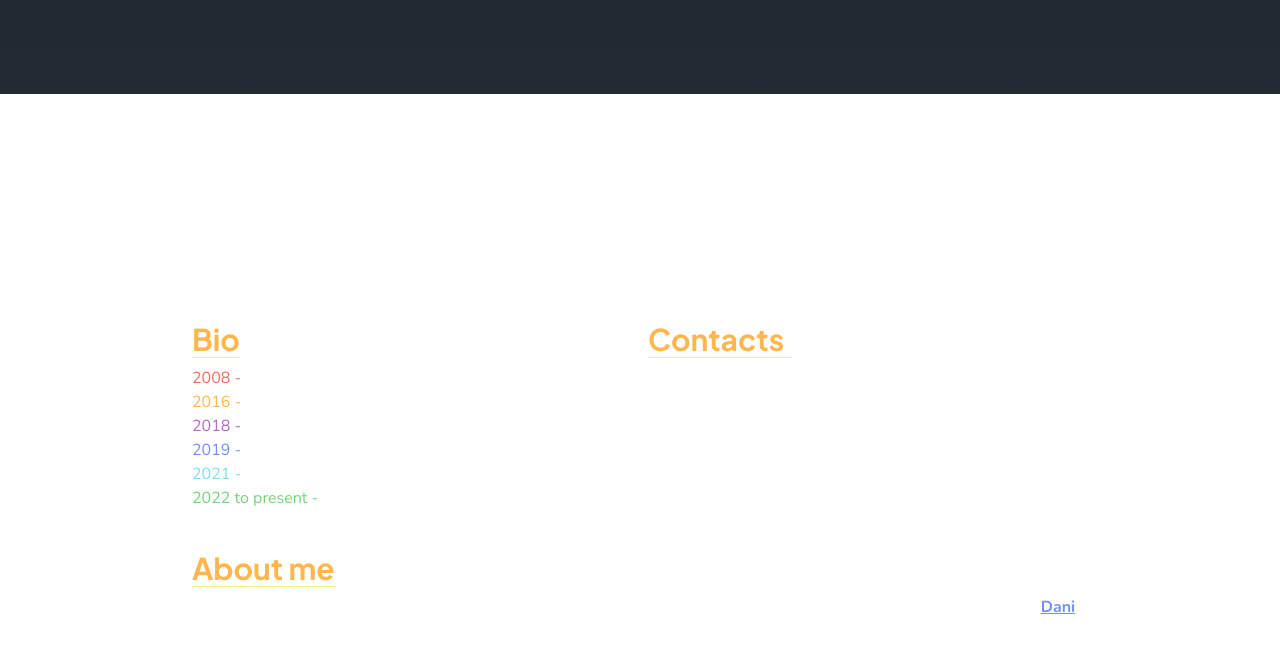
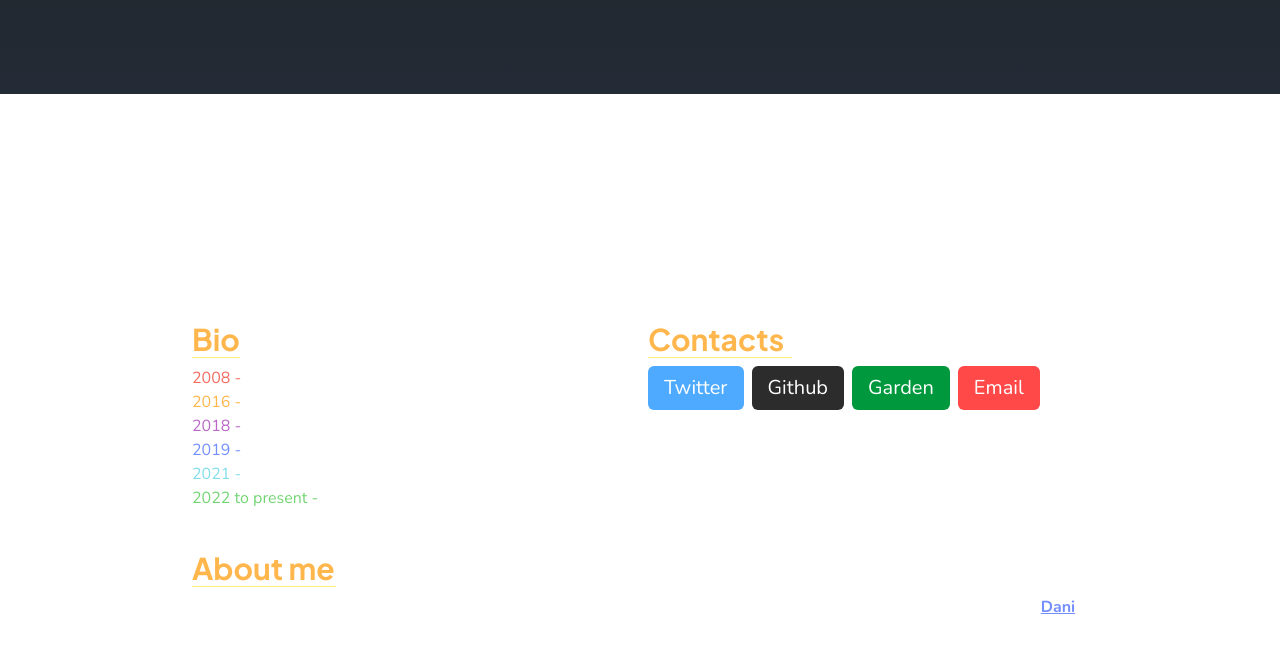
Before and after one commit to PatatoBit/folio, a SvelteKit app: page / in a window 1280 px wide. Shown: the part 706-1358 px from the top of the page. Built offline with nearby package versions, Linux system fonts and the light colour scheme; no server answers.

Commit message:
button colors

```diff
--- a/src/components/ContactButton.svelte
+++ b/src/components/ContactButton.svelte
@@ -4,7 +4,10 @@
 	export let colorCode: `#${string}`;
 </script>
 
-<button class="px-4 py-2 bg-[{colorCode}] rounded-md content hover:invert transition-all">
+<button
+	class="px-4 py-2 rounded-md content hover:invert transition-all"
+	style="background-color: {colorCode}"
+>
 	<a href={url} target="_blank" rel="noreferrer">
 		<h2 class="text-xl text-white">
 			{name}
```
